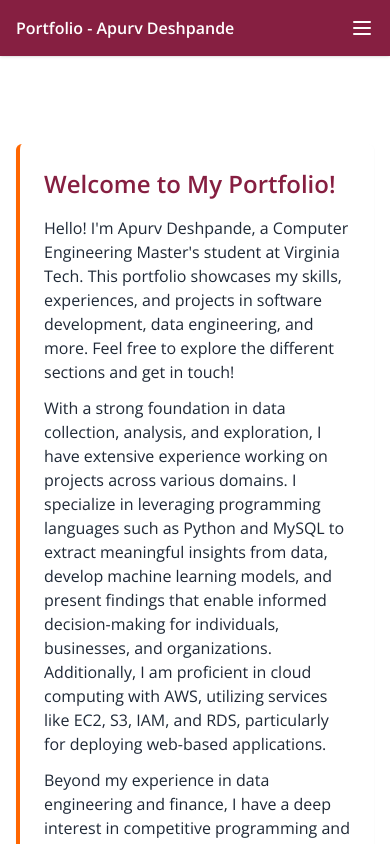
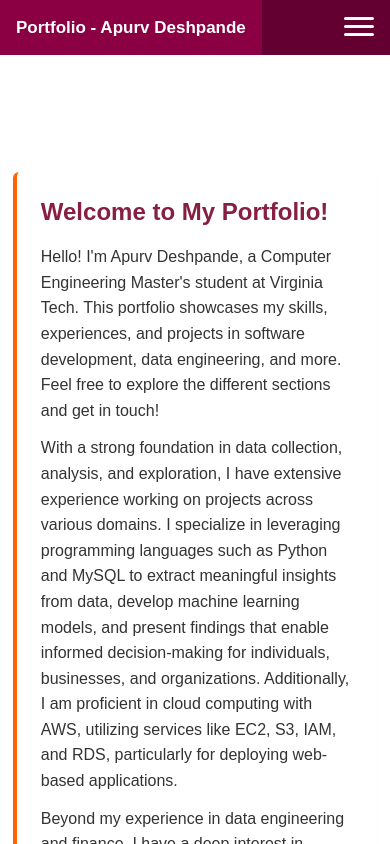
Before and after one commit to apurvD/portfolio, a React (Vite) app: page / in a window 390 px wide. Shown: the top 844 px of the page. Built offline with nearby package versions, Linux system fonts and the light colour scheme.

Commit message:
modified navbar for mobile devices

```diff
--- a/src/assets/css/styles.css
+++ b/src/assets/css/styles.css
@@ -86,53 +86,85 @@ body {
     padding: 1rem 0;
     margin-top: 4rem;
 }
+.topnav {
+  overflow: hidden;
+  background-color: #630031; /* VT maroon */
+}
 
-/* Site navbar styling (fixed) */
-.site-nav {
-    position: fixed;
-    left: 0;
+.topnav a {
+  float: left;
+  display: block;
+  color: #f2f2f2;
+  text-align: center;
+  padding: 14px 16px;
+  text-decoration: none;
+  font-size: 17px;
+  transition: background-color 0.3s ease;
+}
+
+.topnav a:hover {
+  background-color: #8b0042; /* Lighter maroon for hover */
+  color: white;
+}
+
+.topnav a.active {
+  background-color: #8b0042;
+  color: white;
+  font-weight: 600;
+}
+/* Hamburger icon styling */
+.hamburger {
+  display: flex;
+  flex-direction: column;
+  justify-content: space-around;
+  width: 30px;
+  height: 25px;
+  cursor: pointer;
+}
+
+.hamburger span {
+  display: block;
+  height: 3px;
+  width: 100%;
+  background-color: white;
+  border-radius: 2px;
+  transition: all 0.3s ease;
+}
+
+.topnav .icon {
+  display: none;
+  padding: 14px 16px;
+}
+
+.topnav a.icon:hover {
+  background-color: #8b0042;
+}
+
+@media screen and (max-width: 600px) {
+  .topnav a:not(:first-child) {
+    display: none;
+  }
+  .topnav a.icon {
+    float: right;
+    display: block;
+  }
+}
+
+@media screen and (max-width: 600px) {
+  .topnav.responsive {
+    position: relative;
+  }
+  .topnav.responsive .icon {
+    position: absolute;
     right: 0;
     top: 0;
-    background-color: var(--vt-maroon);
-    color: var(--text-light);
-    z-index: 1000;
-    box-shadow: 0 2px 6px rgba(0, 0, 0, 0.15);
+  }
+  .topnav.responsive a {
+    float: none;
+    display: block;
+    text-align: left;
+  }
 }
-
-.site-nav .nav-inner {
-    max-width: 1200px;
-    margin: 0 auto;
-    display: flex;
-    align-items: center;
-    justify-content: space-between;
-    padding: 0.75rem 1rem;
-}
-
-.site-nav .brand {
-    color: var(--text-light);
-    font-weight: 700;
-    text-decoration: none;
-}
-
-.site-nav .vt-nav {
-    list-style: none;
-    margin: 0;
-    padding: 0;
-    display: flex;
-    gap: 1rem;
-}
-
-.site-nav .vt-nav li a {
-    color: var(--text-light);
-    text-decoration: none;
-    font-weight: 600;
-}
-
-.site-nav .vt-nav.open {
-    /* mobile */
-    display: block;
-}
-
 /* add top padding so content isn't hidden behind the fixed navbar */
 main,
 body>.section-container,
@@ -290,64 +322,3 @@ img {
 .edu-year {
     margin-left: auto;
 }
-
-/* Mobile navigation toggle */
-.nav-toggle {
-    display: none;
-    background: transparent;
-    border: none;
-    color: var(--text-light);
-    cursor: pointer;
-    padding: 0.25rem 0.5rem;
-}
-
-.nav-toggle .hamburger {
-    width: 24px;
-    height: 2px;
-    background: var(--text-light);
-    display: block;
-    position: relative;
-}
-
-.nav-toggle .hamburger::before,
-.nav-toggle .hamburger::after {
-    content: '';
-    position: absolute;
-    left: 0;
-    width: 24px;
-    height: 2px;
-    background: var(--text-light);
-}
-
-.nav-toggle .hamburger::before {
-    top: -7px;
-}
-
-.nav-toggle .hamburger::after {
-    top: 7px;
-}
-
-/* mobile-specific nav behaviour */
-@media (max-width: 768px) {
-    .site-nav .vt-nav {
-        display: none;
-        flex-direction: column;
-        gap: 0.5rem;
-        margin-top: 5px;
-    }
-
-    .site-nav .vt-nav.open {
-        display: block;
-    }
-
-    .nav-toggle {
-        display: inline-block;
-    }
-
-    /* reduce top padding on small screens */
-    main,
-    body>.section-container,
-    .section-container {
-        padding-top: 5.5rem;
-    }
-}
--- a/src/components/Navbar.jsx
+++ b/src/components/Navbar.jsx
@@ -3,31 +3,29 @@ import { Link } from 'react-router-dom'
 
 export default function Navbar() {
   const [open, setOpen] = useState(false)
+
+  const toggleNav = () => {
+    setOpen(prev => !prev)
+  }
+
   return (
-    <nav className="site-nav">
-      <div className="nav-inner">
-        <Link to="/" className="brand text-white font-bold">Portfolio - Apurv Deshpande</Link>
+    <nav className={`topnav ${open ? 'responsive' : ''}`}>
+      <center>
+        <Link to="/" className="active">Portfolio - Apurv Deshpande</Link>
 
-        <button
-          onClick={() => setOpen(o => !o)}
-          className="sm:hidden text-white"
-          aria-label="Toggle navigation"
-          aria-expanded={open}
-        >
-          <svg xmlns="http://www.w3.org/2000/svg" className="h-6 w-6" fill="none" viewBox="0 0 24 24" stroke="currentColor">
-            <path strokeLinecap="round" strokeLinejoin="round" strokeWidth={2} d="M4 6h16M4 12h16M4 18h16" />
-          </svg>
-        </button>
-
-        <ul className={`sm:flex gap-6 items-center ${open ? 'flex flex-col' : 'hidden sm:flex'}`}>
-          <li><a href="/" className="nav-link">Home</a></li>
-          <li><a href="/#experience" className="nav-link">Experience</a></li>
-          <li><Link to="/projects" className="nav-link">Projects</Link></li>
-          <li><a href="/#certifications" className="nav-link">Certifications</a></li>
-          <li><a href="/#about" className="nav-link">About</a></li>
-          <li><a href="/#contact" className="nav-link">Contact</a></li>
-        </ul>
-      </div>
+        <a href="/#experience">Experience</a>
+        <Link to="/projects">Projects</Link>
+        <a href="/#certifications">Certifications</a>
+        <a href="/#about">About</a>
+        <a href="/#contact">Contact</a>
+        <a href="javascript:void(0);" className="icon" onClick={toggleNav}>
+          <div className="hamburger">
+            <span></span>
+            <span></span>
+            <span></span>
+          </div>
+        </a>
+      </center>
     </nav>
   )
 }
--- a/src/index.html
+++ b/src/index.html
@@ -7,14 +7,10 @@
     <title>Portfolio - Apurv Deshpande</title>
     <link rel="icon" type="image/png" href="assets/images/favicon.png">
     <link rel="stylesheet" href="assets/css/styles.css">
-    <!-- Font Awesome for hamburger icon -->
-    <link rel="stylesheet" href="https://cdnjs.cloudflare.com/ajax/libs/font-awesome/4.7.0/css/font-awesome.min.css">
     <link href="https://fonts.googleapis.com/css2?family=Open+Sans:wght@400;600&display=swap" rel="stylesheet">
 </head>
-
+ī
 <body>
-    <div id="navbar-root"></div>
-
     <main>
         <section id="about" class="section-container">
             <div class="about-container">
--- a/src/main.jsx
+++ b/src/main.jsx
@@ -3,6 +3,8 @@ import { createRoot } from 'react-dom/client'
 import { BrowserRouter } from 'react-router-dom'
 import App from './App'
 import './index.css'
+import './assets/css/styles.css'
+
 
 createRoot(document.getElementById('root')).render(
   <React.StrictMode>
```
Also changed, not shown: 1 other file (tests, documents, lock files or other folders).
